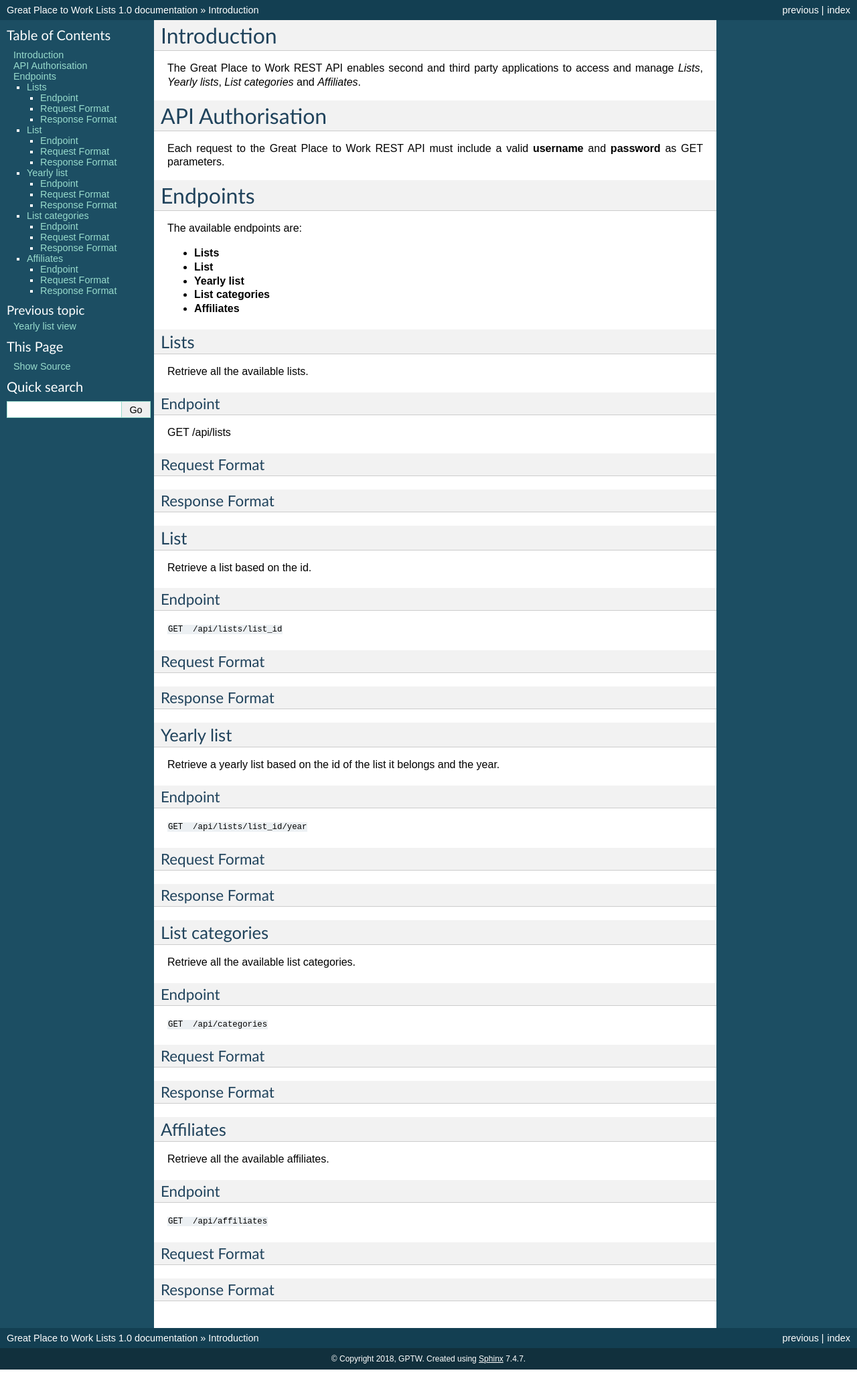
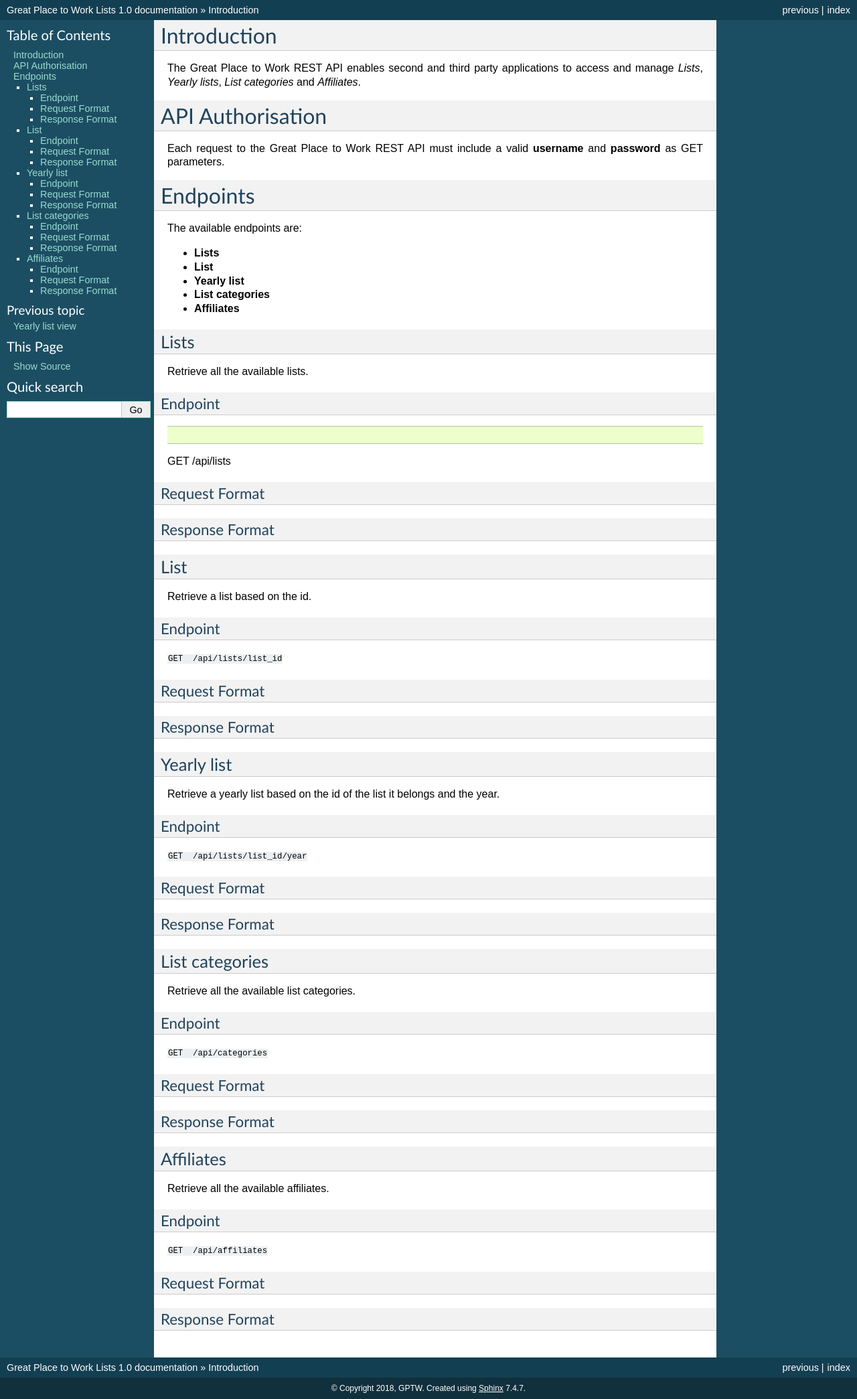
Before and after one commit to treste91/Great-Place-to-Work-Lists, a Sphinx documentation site: the page built from docs/api/intro.rst, in a window 1280 px wide. Shown: the whole page at 67% size. Built offline with Sphinx 7.4.7, drawn with Linux system fonts in a browser that asks for light colours; before the commit the page ends 2045 px from its top, so only the background shows below that.

Commit message:
Update intro.rst

```diff
--- a/docs/api/intro.rst
+++ b/docs/api/intro.rst
@@ -26,8 +26,7 @@
 
 Endpoint
 ^^^^^^^^
-.. code-block:: none
-  :linenos: 2
+.. code-block:: html
 
 GET  /api/lists
 
```
